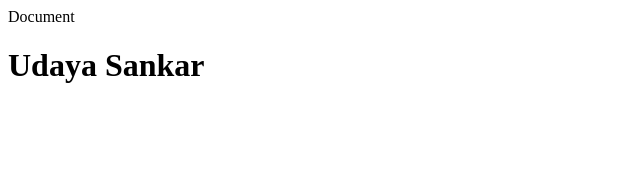
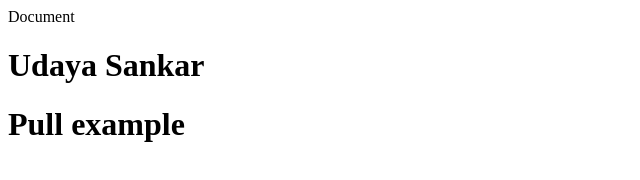
Before and after one commit to kmuday78/samplerepo, a plain HTML site: page index.html in a window 1280 px wide. Shown: the whole page, without its empty margins (0-640 px from the left). Drawn offline with Linux system fonts and the light colour scheme.

Commit message:
Fear: add another H1 as Pull example

```diff
--- a/index.html
+++ b/index.html
@@ -7,5 +7,6 @@
     </head>
     <body>
         <h1>Udaya Sankar</h1>
+        <h1> Pull example</h1>
     </body>
 </html>
```
